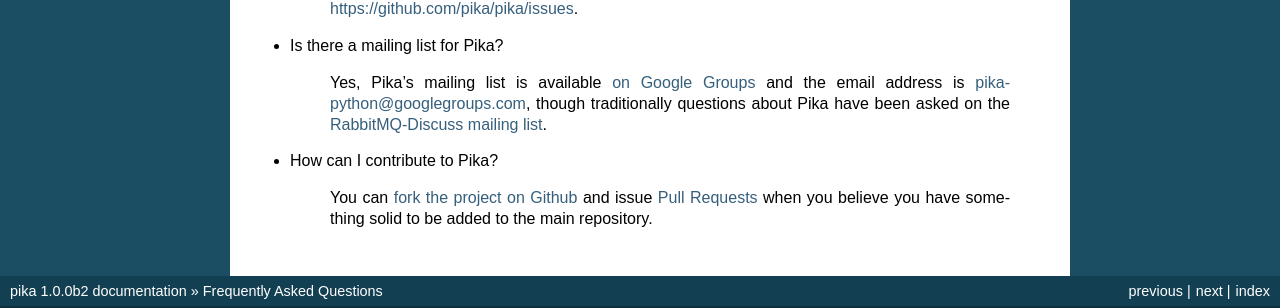
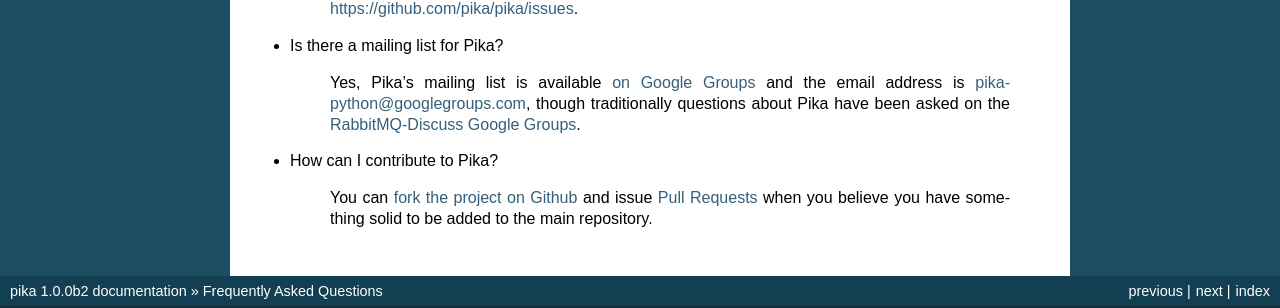
Before and after one commit to pika/pika, a Sphinx documentation site: the page built from docs/faq.rst, in a window 1280 px wide. Shown: the part 307-615 px from the top of the page. Built offline with Sphinx 7.4.7, drawn with Linux system fonts in a browser that asks for light colours.

Commit message:
Change the rabbitmq-discuss link discussion
The link http://lists.rabbitmq.com/cgi-bin/mailman/listinfo/rabbitmq-discuss does not work anymore
Change with the rabbitmq google groups

```diff
--- a/docs/faq.rst
+++ b/docs/faq.rst
@@ -11,7 +11,7 @@ Frequently Asked Questions
 
 - Is there a mailing list for Pika?
 
-    Yes, Pika's mailing list is available `on Google Groups <https://groups.google.com/forum/?fromgroups#!forum/pika-python>`_ and the email address is pika-python@googlegroups.com, though traditionally questions about Pika have been asked on the `RabbitMQ-Discuss mailing list <http://lists.rabbitmq.com/cgi-bin/mailman/listinfo/rabbitmq-discuss>`_.
+    Yes, Pika's mailing list is available `on Google Groups <https://groups.google.com/forum/?fromgroups#!forum/pika-python>`_ and the email address is pika-python@googlegroups.com, though traditionally questions about Pika have been asked on the `RabbitMQ-Discuss Google Groups <https://groups.google.com/forum/#!forum/rabbitmq-users>`_.
 
 - How can I contribute to Pika?
 
```
